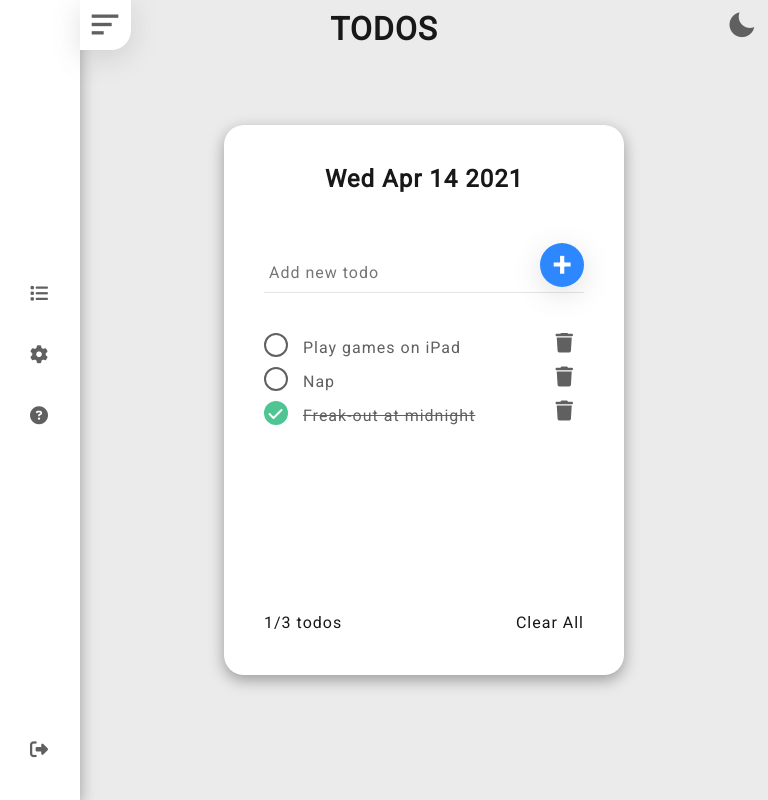
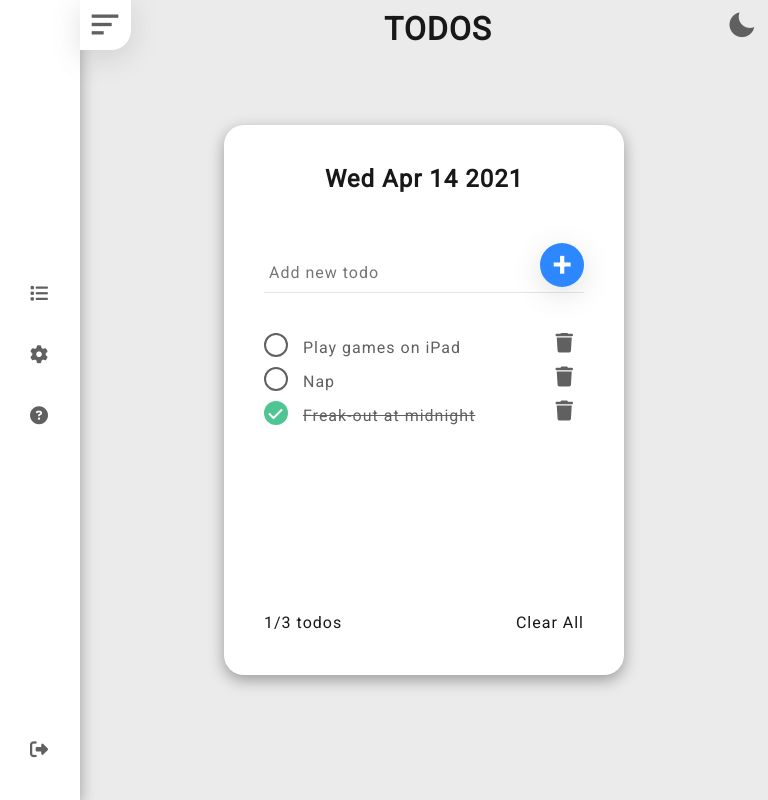
Before and after one commit to sofsin96/Todo_app, a plain HTML site: page index.html in a window 768 px wide. Drawn offline with nearby package versions, Linux system fonts and the light colour scheme.

Commit message:
Updated style.css

```diff
--- a/style.css
+++ b/style.css
@@ -402,6 +402,10 @@ body {
         opacity: 0;
         transition: opacity 500ms ease;
     }
+    .logo {
+        margin-left: 80px;
+        transform: translateX(-80px);
+    }
 }
 
 @media screen and (min-width: 1025px) {
```
